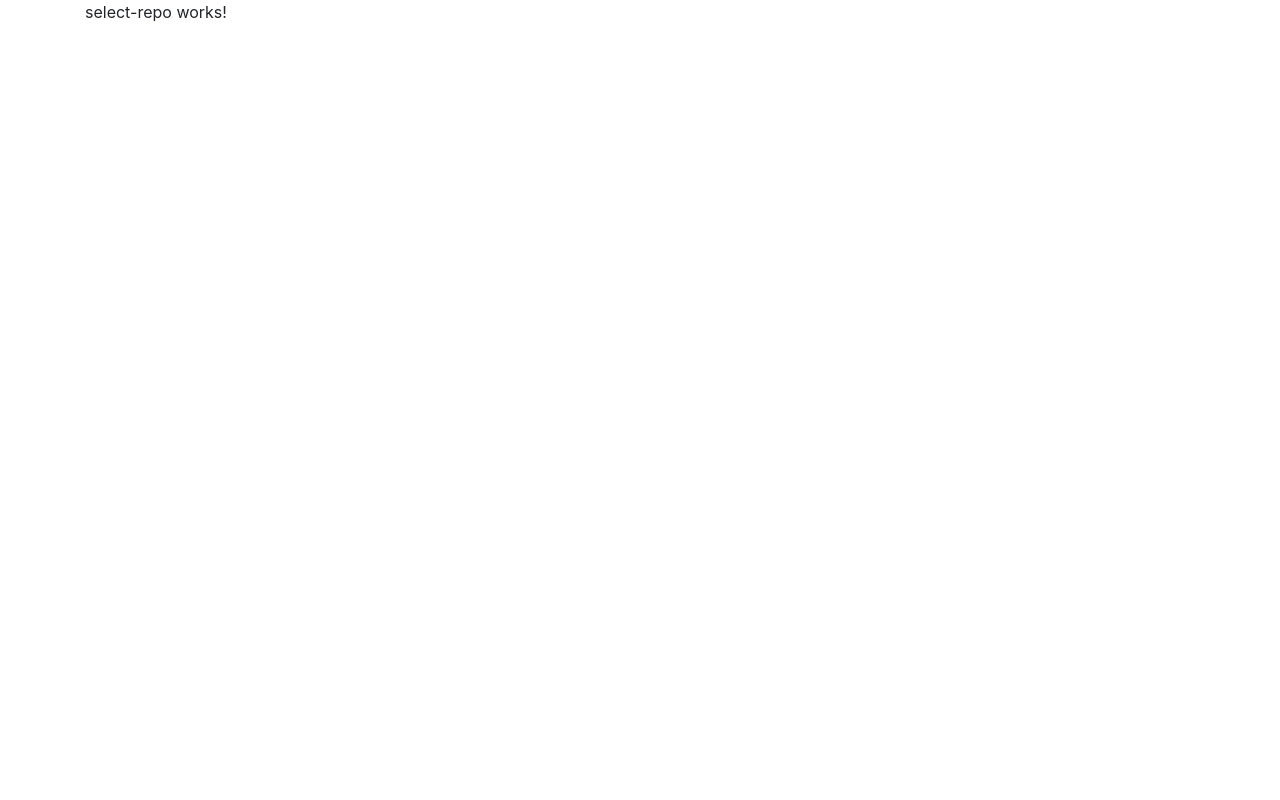
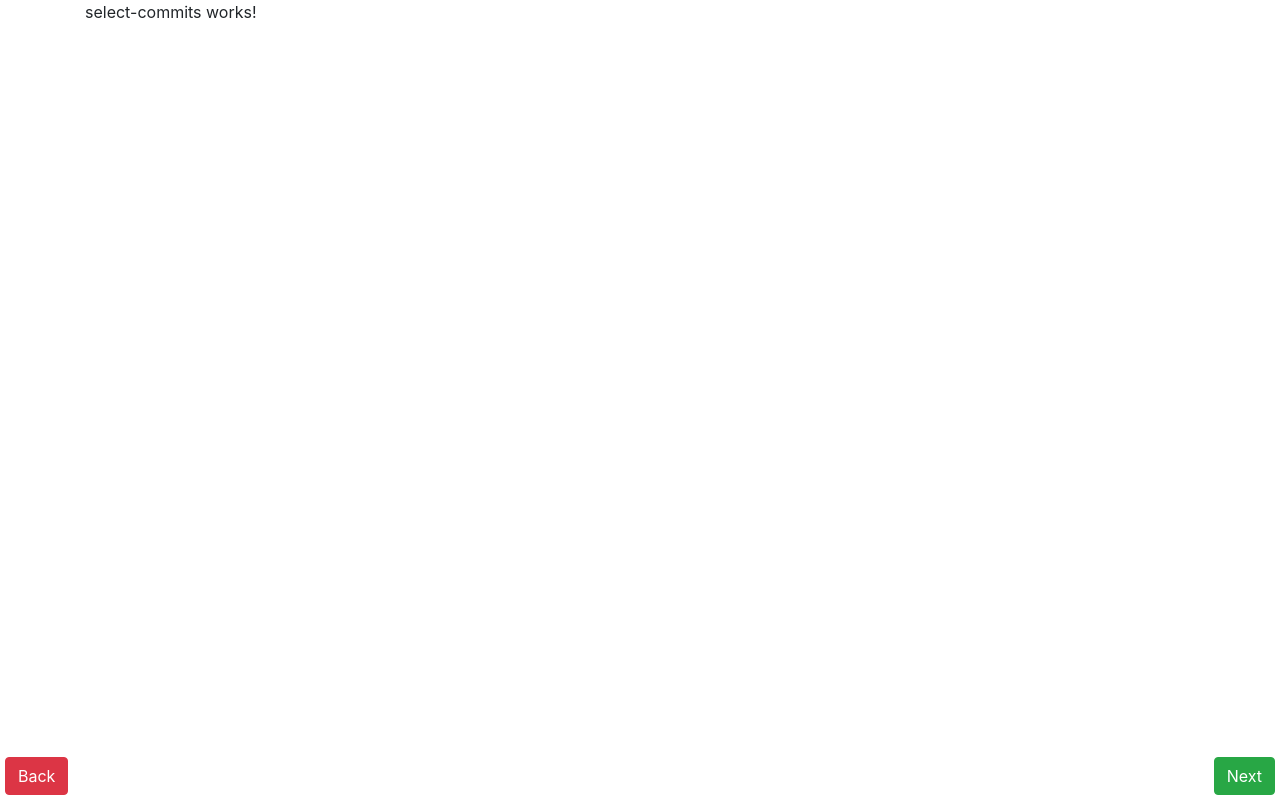
Before and after one commit to joedono/No-CI, an Angular app: page /#/select-commits in a window 1280 px wide. Before the commit this address led to /select-repo#/select-repo. Built offline with nearby package versions, Linux system fonts and the light colour scheme.

Commit message:
Added basic navigation

```diff
--- a/src/app/app-routing.module.ts
+++ b/src/app/app-routing.module.ts
@@ -16,7 +16,7 @@ const routes: Routes = [
 
 @NgModule({
   imports: [
-    RouterModule.forRoot(routes)
+    RouterModule.forRoot(routes, { useHash: true })
   ],
   exports: [
     RouterModule
--- a/src/app/ftp-config/ftp-config.component.html
+++ b/src/app/ftp-config/ftp-config.component.html
@@ -1,3 +1,15 @@
-<p>
-  ftp-config works!
-</p>
+<div class="row">
+  <div class="col">
+    <p>
+      ftp-config works!
+    </p>
+  </div>
+</div>
+<div class="row fixed-bottom nav-buttons">
+  <div class="col text-left">
+    <a href="#/select-commits" class="btn btn-danger">Back</a>
+  </div>
+  <div class="col text-right">
+    <a href="#/upload" class="btn btn-success">Next</a>
+  </div>
+</div>
--- a/src/app/select-commits/select-commits.component.html
+++ b/src/app/select-commits/select-commits.component.html
@@ -1,3 +1,15 @@
-<p>
-  select-commits works!
-</p>
+<div class="row">
+  <div class="col">
+    <p>
+      select-commits works!
+    </p>
+  </div>
+</div>
+<div class="row fixed-bottom nav-buttons">
+  <div class="col text-left">
+    <a href="#/select-repo" class="btn btn-danger">Back</a>
+  </div>
+  <div class="col text-right">
+    <a href="#/ftp-config" class="btn btn-success">Next</a>
+  </div>
+</div>
--- a/src/app/select-repo/select-repo.component.html
+++ b/src/app/select-repo/select-repo.component.html
@@ -1,3 +1,12 @@
-<p>
-  select-repo works!
-</p>
+<div class="row">
+  <div class="col">
+    <p>
+      select-repo works!
+    </p>
+  </div>
+</div>
+<div class="row fixed-bottom nav-buttons">
+  <div class="col text-right">
+    <a href="#/select-commits" class="btn btn-success">Next</a>
+  </div>
+</div>
--- a/src/app/upload/upload.component.html
+++ b/src/app/upload/upload.component.html
@@ -1,3 +1,15 @@
-<p>
-  upload works!
-</p>
+<div class="row">
+  <div class="col">
+    <p>
+      upload works!
+    </p>
+  </div>
+</div>
+<div class="row fixed-bottom nav-buttons">
+  <div class="col text-left">
+    <a href="#/ftp-config" class="btn btn-danger">Back</a>
+  </div>
+  <div class="col text-right">
+    <button type="submit" class="btn btn-success">Upload</button>
+  </div>
+</div>
--- a/src/styles.css
+++ b/src/styles.css
@@ -1 +1,4 @@
 /* You can add global styles to this file, and also import other style files */
+.nav-buttons {
+  padding: 5px;
+}
```
